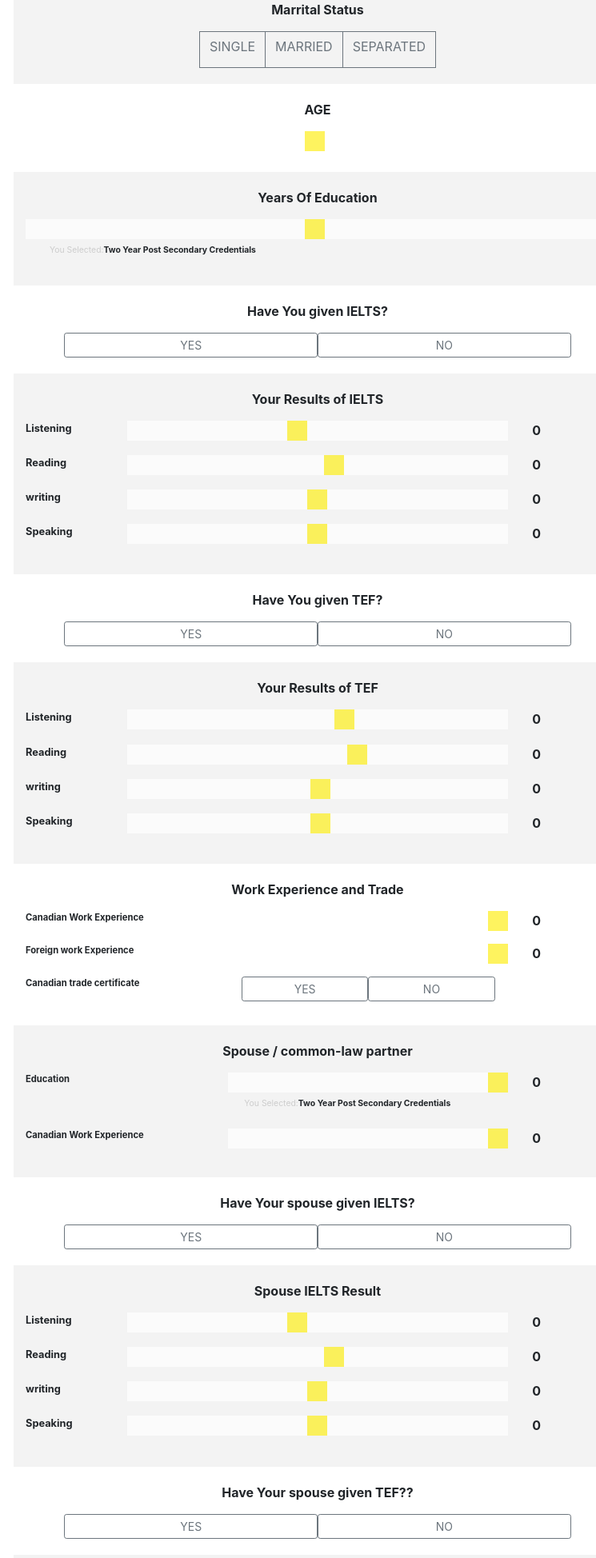
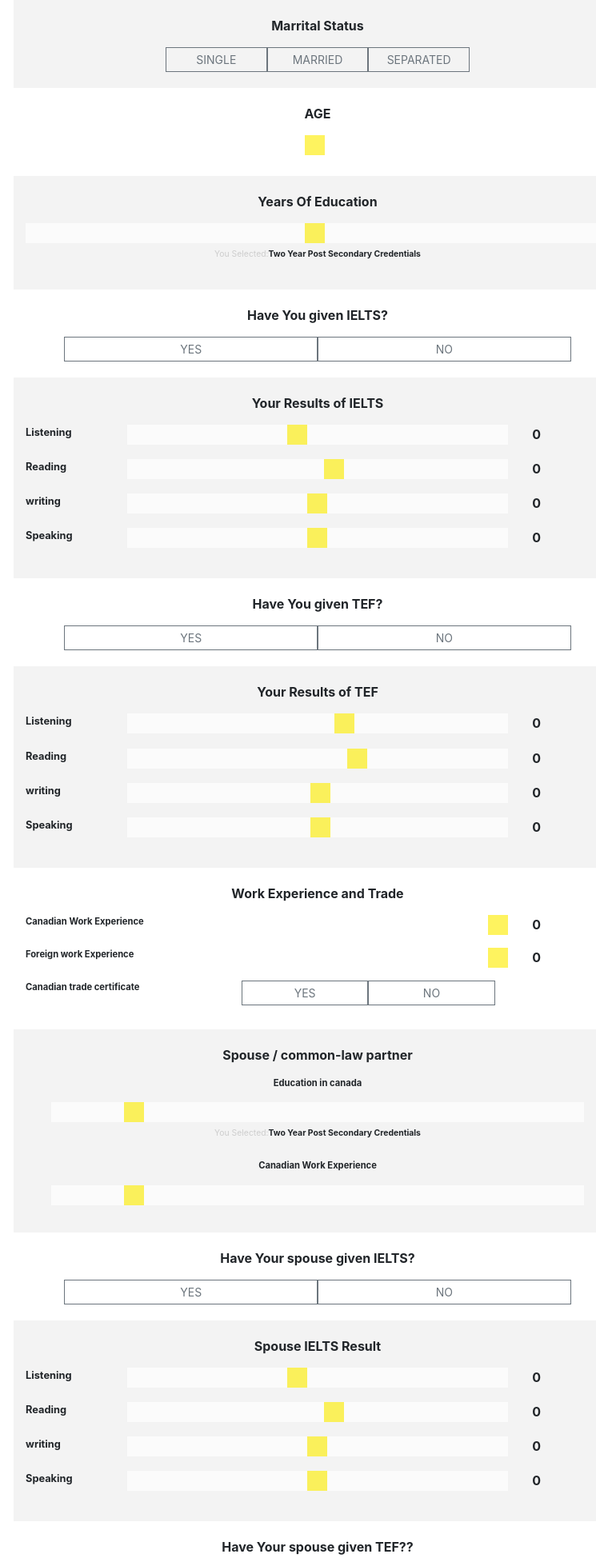
Before and after one commit to riaz4519/express_cal_client, a PHP site: page / in a window 1280 px wide. Shown: the top 1948 px of the page at 80% size, without its empty margins (243-988 px from the left). Run offline with PHP 8.4, Linux system fonts and the light colour scheme; some libraries are stand-ins or nearby versions.

Commit message:
after marrital status change

```diff
--- a/index.php
+++ b/index.php
@@ -196,10 +196,17 @@
 
         /*end of no border radius*/
 
+        /*start of padding */
+
+        .padding-top-bottom-additional{
+
+            padding-top: 3%;
+            padding-bottom: 3%;
 
 
+        }
 
-
+        /*end of padding*/
 
     </style>
 </head>
@@ -215,42 +222,33 @@
 
             <!--start of marrital status-->
 
-            <div class="row grey-background justify-content-center">
+            <div class="row grey-background justify-content-center padding-top-bottom">
 
 
-            <div class="married-div ">
 
-                <div class="text-center married-status-text title-margin">
+
+                <div class="col-12 text-center married-status-text title-margin">
                     <span ><b>Marrital Status </b></span>
                 </div>
 
-                <div class="row justify-content-center">
-                    <div class="btn-group">
-
-                        <div class="btn btn-outline-secondary text-center married-div-1">
-                            <input type="radio" id="r1" name="married" value="fsdf" class="married"  style="display: none"  />
-                            <label for="r1" class="">SINGLE</label>
-
-                        </div>
-
-                        <div class="btn btn-outline-secondary text-center married-div-1">
-                            <input type="radio" id="r2" name="married" class="married"  style="display: none"  />
-                            <label for="r2">MARRIED</label>
-                        </div>
-                        <div class="btn btn-outline-secondary text-center married-div-1">
-                            <input type="radio" id="r3" name="married" class="married"  style="display: none"  />
-                            <label for="r3">SEPARATED</label>
-                        </div>
+                <div class="col-12">
 
 
+                    <div class="row justify-content-center">
 
+                            <input type="button"  name="married" class="btn married btn-outline-secondary no-border-radius btn-sm col-4 col-md-3 col-lg-2" value="SINGLE"/>
+
+                            <input type="button"  name="married"  class="btn married  btn-outline-secondary no-border-radius btn-sm  col-4 col-md-3  col-lg-2" value="MARRIED" />
+
+                            <input type="button"  name="married"  class="btn married  btn-outline-secondary no-border-radius btn-sm  col-4 col-md-3  col-lg-2" value="SEPARATED" />
                     </div>
+
 
                 </div>
 
 
 
-            </div>
+
 
             </div>
 
@@ -293,9 +291,9 @@
                 </div>
 
 
-                <div class="col-12">
+                <div class="col-12 text-center">
                     <input type="range" min="1" max="100" value="50" class="slider" id="myRange">
-                    <p style="margin-left: 30px;font-size: .65rem"><span class="grey-color-text" >You Selected:</span><b>Two Year Post Secondary Credentials</b></p>
+                    <p style="font-size: .65rem"><span class="grey-color-text" >You Selected:</span><b>Two Year Post Secondary Credentials</b></p>
                 </div>
 
             </div>
@@ -313,8 +311,8 @@
                     </div>
                 <div class="col-12 ">
                     <div class="row justify-content-center ">
-                        <input type="button" class="btn btn-outline-secondary  btn-sm  col-5 btn-yes-no" value="YES">
-                        <input type="button" class="btn btn-outline-secondary  btn-sm col-5 btn-yes-no" value="NO">
+                        <input type="button" class="btn btn-outline-secondary no-border-radius  btn-sm  col-5 btn-yes-no" value="YES">
+                        <input type="button" class="btn btn-outline-secondary no-border-radius  btn-sm col-5 btn-yes-no" value="NO">
                     </div>
 
 
@@ -478,8 +476,8 @@
                 </div>
                 <div class="col-12 ">
                     <div class="row justify-content-center ">
-                        <input type="button" class="btn btn-outline-secondary  btn-sm  col-5 btn-yes-no" value="YES">
-                        <input type="button" class="btn btn-outline-secondary  btn-sm col-5 btn-yes-no" value="NO">
+                        <input type="button" class="btn btn-outline-secondary no-border-radius btn-sm  col-5 btn-yes-no" value="YES">
+                        <input type="button" class="btn btn-outline-secondary no-border-radius btn-sm col-5 btn-yes-no" value="NO">
                     </div>
 
 
@@ -694,8 +692,8 @@
 
                         <div class="col-6">
                             <div class="row justify-content-center ">
-                                <input type="button" class="btn btn-outline-secondary  btn-sm  col-5 btn-yes-no" value="YES">
-                                <input type="button" class="btn btn-outline-secondary  btn-sm col-5 btn-yes-no" value="NO">
+                                <input type="button" class="btn btn-outline-secondary no-border-radius  btn-sm  col-5 btn-yes-no" value="YES">
+                                <input type="button" class="btn btn-outline-secondary no-border-radius  btn-sm col-5 btn-yes-no" value="NO">
 
                         </div>
 
@@ -740,25 +738,60 @@
 
                 </div>
 
-                <div class="col-12 mb-2">
+                <div class="col-12 mb-2 ">
+                    <div class="col-12 text-center">
+                        <p style="font-size: .7rem"><b>Education in canada</b></p>
+
+                    </div>
                     <div class="row">
-                        <div class="col-4">
 
-                            <p style="font-size: .7rem"><b>Education</b></p>
+                        <div class="col-12">
+                            <div class="row justify-content-center ">
+
+                                <div class="col-11 text-center">
+
+
+                                    <input type="range" min="0" step="1" max="7" value="1" class="slider" id="myRange" data-show-value="true">
+                                    <p style="font-size: .65rem"><span class="grey-color-text" >You Selected:</span><b>Two Year Post Secondary Credentials</b></p>
+                                </div>
+
+                            </div>
 
                         </div>
 
-                        <div class="col-6">
-                            <input type="range" min="0" step="1" max="7" value="300" class="slider" id="myRange" data-show-value="true">
-                            <p style="margin-left: 20px;font-size: .65rem"><span class="grey-color-text" >You Selected:</span><b>Two Year Post Secondary Credentials</b></p>
+                    </div>
+
+
+
+
+
+
+
+
+                </div>
+
+                <!--canadian work experience-->
+
+                <div class="col-12 mb-2 ">
+                    <div class="col-12 text-center">
+                        <p style="font-size: .7rem"><b>Canadian Work Experience</b></p>
+
+                    </div>
+                    <div class="row">
+
+                        <div class="col-12">
+                            <div class="row justify-content-center ">
+
+                                <div class="col-11 text-center">
+
+
+                                    <input type="range" min="0" step="1" max="7" value="1" class="slider" id="myRange" data-show-value="true">
+
+                                </div>
+
+                            </div>
 
                         </div>
-                        <div class="col-1">
-
-                            <b><span>0</span></b>
-
-                        </div>
-
 
 
 
@@ -766,33 +799,14 @@
 
 
 
-                </div>
-                <div class="col-12 mb-2">
-                    <div class="row">
-                        <div class="col-4">
-
-                            <p style="font-size: .7rem"><b>Canadian Work Experience</b></p>
-
-                        </div>
-
-                        <div class="col-6">
-                            <input type="range" min="0" step="1" max="7" value="300" class="slider" id="myRange" data-show-value="true">
-
-                        </div>
-                        <div class="col-1">
-
-                            <b><span>0</span></b>
-
-                        </div>
 
 
 
 
-                    </div>
-
-
 
                 </div>
+
+                <!--end canadian work experience-->
 
 
 
@@ -813,8 +827,8 @@
                 </div>
                 <div class="col-12 ">
                     <div class="row justify-content-center ">
-                        <input type="button" class="btn btn-outline-secondary  btn-sm  col-5 btn-yes-no" value="YES">
-                        <input type="button" class="btn btn-outline-secondary  btn-sm col-5 btn-yes-no" value="NO">
+                        <input type="button" class="btn btn-outline-secondary  btn-sm no-border-radius col-5 btn-yes-no" value="YES">
+                        <input type="button" class="btn btn-outline-secondary  btn-sm no-border-radius col-5 btn-yes-no" value="NO">
                     </div>
 
 
@@ -976,8 +990,8 @@
                 </div>
                 <div class="col-12 ">
                     <div class="row justify-content-center ">
-                        <input type="button" class="btn btn-outline-secondary  btn-sm  col-5 btn-yes-no" value="YES">
-                        <input type="button" class="btn btn-outline-secondary  btn-sm col-5 btn-yes-no" value="NO">
+                        <input type="button" class="btn btn-outline-secondary no-border-radius  btn-sm  col-5 btn-yes-no" value="YES">
+                        <input type="button" class="btn btn-outline-secondary no-border-radius  btn-sm col-5 btn-yes-no" value="NO">
                     </div>
 
 
@@ -1123,19 +1137,16 @@
 
             <!--category additional -->
 
-
-
-
             <div class="row justify-content-center padding-top-bottom education-div" >
 
 
                 <div class="col-12 text-center married-status-text  title-margin">
-                    <span ><b>Work Experience and Trade</b></span>
+                    <span ><b>Additional points</b></span>
                 </div>
 
 
                 <!--provincial nomication -->
-                <div class="col-12 mb-2 grey-background">
+                <div class="col-12 mb-2 grey-background padding-top-bottom-additional">
                     <div class="col-12 text-center">
                         <p style="font-size: .7rem"><b>Provincial nomination?</b></p>
 
@@ -1168,7 +1179,7 @@
 
                 <!--work offer -->
 
-                <div class="col-12 mb-2 ">
+                <div class="col-12 mb-2 padding-top-bottom-additional">
                     <div class="col-12 text-center">
                         <p style="font-size: .7rem"><b>offer of employment in Canada</b></p>
 
@@ -1202,7 +1213,7 @@
 
                 <!--family in canada -->
 
-                <div class="col-12 mb-2 grey-background">
+                <div class="col-12 mb-2 grey-background padding-top-bottom-additional">
                     <div class="col-12 text-center">
                         <p style="font-size: .7rem"><b>family in canada?</b></p>
 
@@ -1235,9 +1246,9 @@
 
                 <!--education in canada -->
 
-                <div class="col-12 mb-2 ">
+                <div class="col-12 mb-2 padding-top-bottom-additional">
                     <div class="col-12 text-center">
-                        <p style="font-size: .7rem"><b>offer of employment in Canada</b></p>
+                        <p style="font-size: .7rem"><b>Education in canada</b></p>
 
                     </div>
                     <div class="row">
@@ -1249,7 +1260,7 @@
 
 
                                 <input type="range" min="0" step="1" max="7" value="1" class="slider" id="myRange" data-show-value="true">
-                                <p style="margin-left: 20px;font-size: .65rem"><span class="grey-color-text" >You Selected:</span><b>Two Year Post Secondary Credentials</b></p>
+                                <p style="font-size: .65rem"><span class="grey-color-text" >You Selected:</span><b>Two Year Post Secondary Credentials</b></p>
                                 </div>
 
                             </div>
@@ -1290,6 +1301,8 @@
 
     </div>
 
+            <!--end category additional-->
+
 
 
 
@@ -1312,8 +1325,8 @@
 
 
             $('.married').click(function () {
-                $(this).parent().addClass('background-yellow') ;
-                $(this).parent().siblings().removeClass('background-yellow');
+                $(this).addClass('background-yellow') ;
+                $(this).siblings().removeClass('background-yellow');
 
                 console.log($(this).val());
 
```
